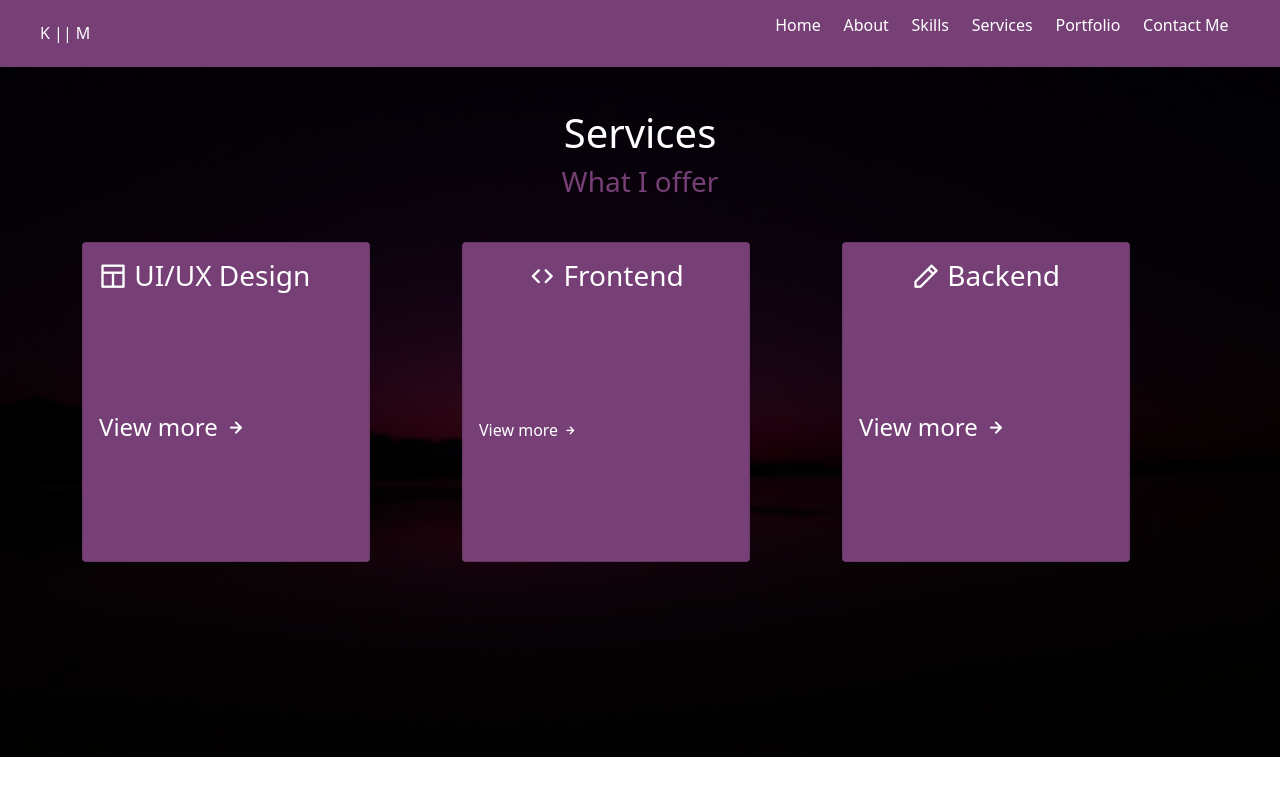
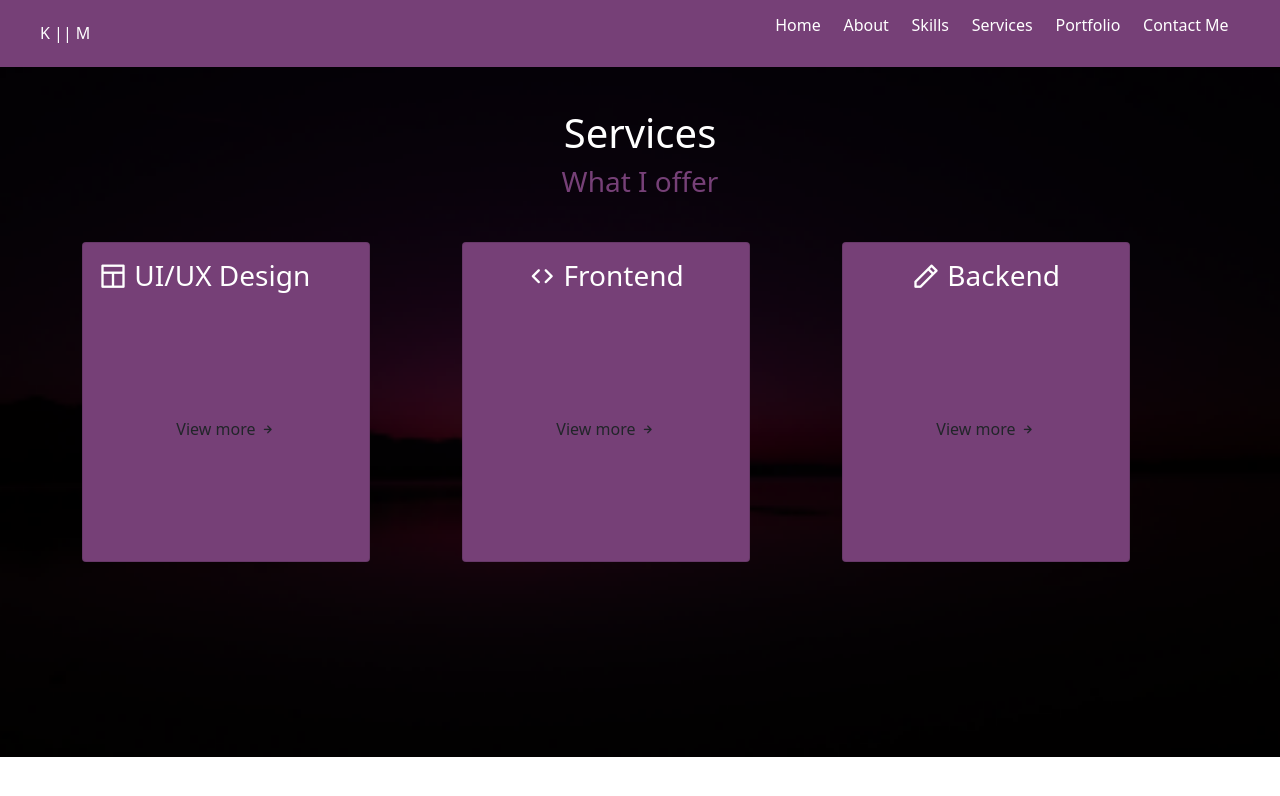
Before and after one commit to Khanyisile-Mdleleni/Portfolio, a React (Vite) app in the folder react-portfolio/: page /services in a window 1280 px wide. Shown: the top 796 px of the page. Built offline with nearby package versions, Linux system fonts and the light colour scheme.

Commit message:
Updates on services page

```diff
--- a/react-portfolio/src/components/pages/Services.jsx
+++ b/react-portfolio/src/components/pages/Services.jsx
@@ -4,8 +4,18 @@ import Card from 'react-bootstrap/Card'
 import Container from 'react-bootstrap/Container'
 import Row from 'react-bootstrap/Row'
 import Col from 'react-bootstrap/Col'
+import { useState } from 'react';
+import Button from 'react-bootstrap/Button'
+import Modal from 'react-bootstrap/Modal'
+import figma from '../img/figma.png'
+
+
 
  function Services() {
+  const [show, setShow] = useState(false);
+
+  const handleClose = () => setShow(false);
+  const handleShow = () => setShow(true);
   return (
     <>
       <div id='home' style={{
@@ -25,8 +35,12 @@ import Col from 'react-bootstrap/Col'
         <Card style={{
           width: '18rem', backgroundColor: 'rgba(118, 64, 119,1 )', height: '20rem'}}>
       <Card.Body>
-        <Card.Title className='text-center, fs-3'><i className="uil uil-web-grid-alt"></i> UI/UX Design</Card.Title>  <br /><br /><br />
-        <Card.Link  href="#" style={{ textDecoration: 'none', color: '#fff'}}>View more <i className="uil uil-arrow-right"></i></Card.Link>
+        <Card.Title className='text-center, fs-3'><i className="uil uil-web-grid-alt"></i> UI/UX Design</Card.Title><br /><br /><br />
+        <div className='text-center'>
+        <Card.Link>
+          <Button variant='info-emphasis' onClick={handleShow}>View more  <i className="uil uil-arrow-right"></i></Button>
+       </Card.Link>
+        </div>
       </Card.Body>
       </Card> <br/>
         </Col>
@@ -35,7 +49,11 @@ import Col from 'react-bootstrap/Col'
         <Card style={{ width: '18rem', backgroundColor: 'rgba(118, 64, 119,1 )', height: '20rem' }}>
       <Card.Body>
         <Card.Title className='text-center , fs-3'><i class="uil uil-arrow"> </i>Frontend</Card.Title>  <br /><br /><br />
-        <Card.Link  className='fs-6' href="#" style={{ textDecoration: 'none', color: '#fff'}}>View more <i className="uil uil-arrow-right"></i></Card.Link>
+        <div className='text-center'>
+        <Card.Link>
+          <Button variant='info-emphasis' onClick={handleShow}>View more  <i className="uil uil-arrow-right"></i></Button>
+       </Card.Link>
+        </div>
       </Card.Body>
       </Card><br/>
         </Col>
@@ -44,12 +62,58 @@ import Col from 'react-bootstrap/Col'
         <Card style={{ width: '18rem', backgroundColor: 'rgba(118, 64, 119,1 )', height: '20rem' }}>
       <Card.Body>
         <Card.Title className='text-center , fs-3'><i class="uil uil-pen"></i> Backend </Card.Title>  <br /><br /><br />
-        <Card.Link href="#" style={{ textDecoration: 'none', color: '#fff'}}>View more <i className="uil uil-arrow-right"></i></Card.Link>
+        <div className='text-center'>
+        <Card.Link>
+          <Button variant='info-emphasis' onClick={handleShow}>View more  <i className="uil uil-arrow-right"></i></Button>
+       </Card.Link>
+        </div>
       </Card.Body>
       </Card><br/>
         </Col>
       </Row>
       </Container>
+      <Modal show={show} onHide={handleClose}>
+        <Modal.Header style={{ backgroundColor: 'rgba(118, 64, 119,1 )', color: '#fff'}} closeButton>
+          <Modal.Title>UI/UX Design</Modal.Title>
+        </Modal.Header>
+        <Modal.Body style={{ backgroundColor: 'rgba(118, 64, 119,1 )', color: '#fff'}}>
+         <ul>
+          <li> Designing engaging and responsive landing pages.</li>
+          <li> Creating the design and layout of a website or web pages.</li>
+        </ul>
+        <img src={figma} alt="" style={{
+          width: '100px', height: '50px'
+        }} />
+       </Modal.Body>
+      </Modal>
+      <Modal show={show} onHide={handleClose}>
+        <Modal.Header style={{ backgroundColor: 'rgba(118, 64, 119,1 )', color: '#fff'}} closeButton>
+          <Modal.Title>UI/UX Design</Modal.Title>
+        </Modal.Header>
+        <Modal.Body style={{ backgroundColor: 'rgba(118, 64, 119,1 )', color: '#fff'}}>
+         <ul>
+          <li> Designing engaging and responsive landing pages.</li>
+          <li> Creating the design and layout of a website or web pages.</li>
+        </ul>
+        <img src={figma} alt="" style={{
+          width: '100px', height: '50px'
+        }} />
+       </Modal.Body>
+      </Modal>
+       <Modal show={show} onHide={handleClose}>
+        <Modal.Header style={{ backgroundColor: 'rgba(118, 64, 119,1 )', color: '#fff'}} closeButton>
+          <Modal.Title>UI/UX Design</Modal.Title>
+        </Modal.Header>
+        <Modal.Body style={{ backgroundColor: 'rgba(118, 64, 119,1 )', color: '#fff'}}>
+         <ul>
+          <li> Designing engaging and responsive landing pages.</li>
+          <li> Creating the design and layout of a website or web pages.</li>
+        </ul>
+        <img src={figma} alt="" style={{
+          width: '100px', height: '50px'
+        }} />
+       </Modal.Body>
+      </Modal>
 
      </div>
       </>
```
Also changed, not shown: react-portfolio/src/components/img/figma.png (added).
